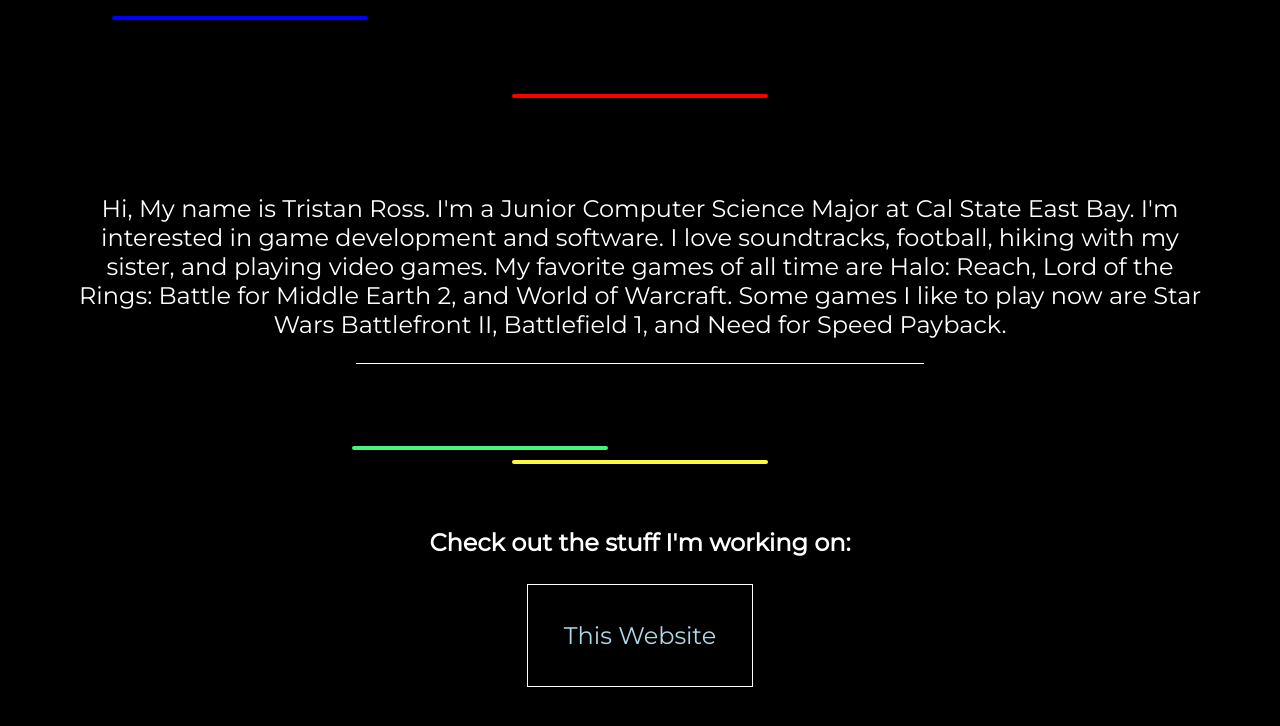
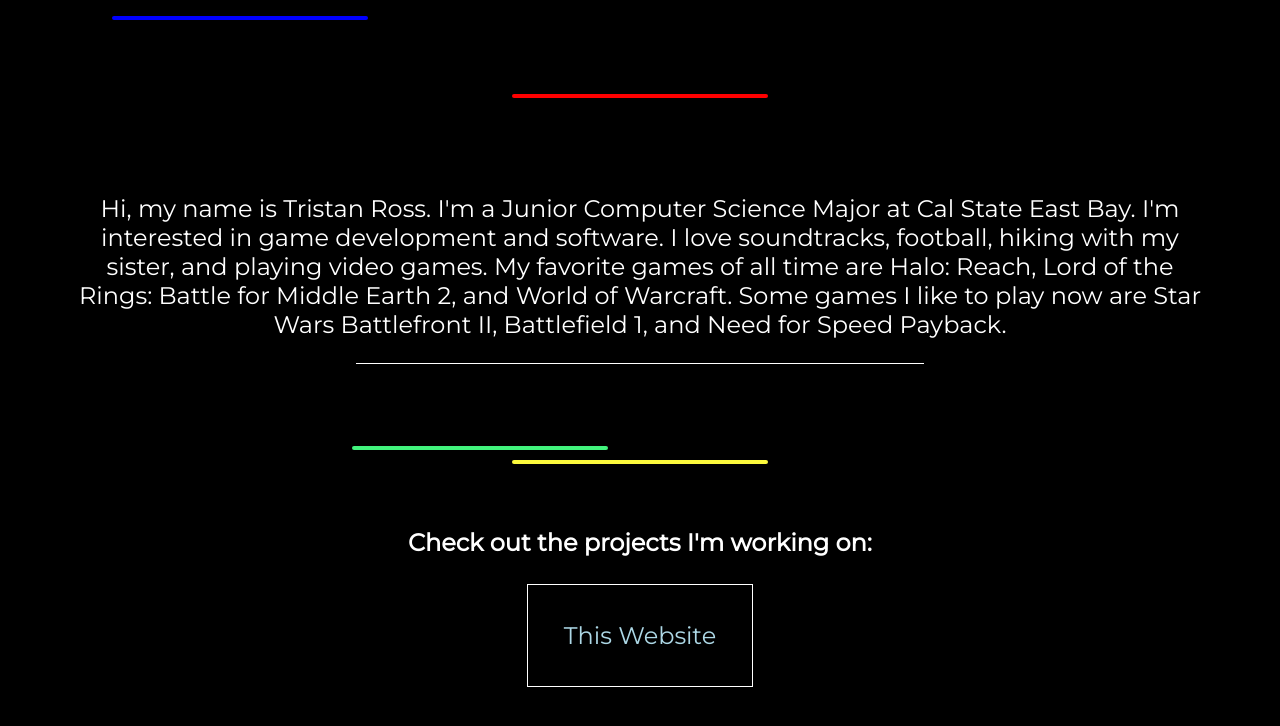
Before and after one commit to TristanRoss/OldPortfolio, a plain HTML site: page index.html in a window 1280 px wide. Shown: the part 162-888 px from the top of the page. Drawn offline with Linux system fonts and the light colour scheme.

Commit message:
Editing my text

```diff
--- a/index.html
+++ b/index.html
@@ -23,7 +23,7 @@
 
       <div class="totalAbout">
         <div class="aboutMe">
-          <p>Hi, My name is Tristan Ross. I'm a Junior Computer Science Major at Cal State East Bay. I'm interested in game development and software. I love soundtracks, football, hiking with my sister, and playing video games. My favorite games of all time are Halo: Reach, Lord of the Rings: Battle for Middle Earth 2, and World of Warcraft. Some games I like to play now are Star Wars Battlefront II, Battlefield 1, and Need for Speed Payback.</p>
+          <p>Hi, my name is Tristan Ross. I'm a Junior Computer Science Major at Cal State East Bay. I'm interested in game development and software. I love soundtracks, football, hiking with my sister, and playing video games. My favorite games of all time are Halo: Reach, Lord of the Rings: Battle for Middle Earth 2, and World of Warcraft. Some games I like to play now are Star Wars Battlefront II, Battlefield 1, and Need for Speed Payback.</p>
           <div class="aboutMeBorder"></div>
         </div>
       <div class="delayDiv">
@@ -31,7 +31,7 @@
       	<div class="animationLineFour"></div>
 			</div>
         <div class="links">
-          <h1 class="leftSide">Check out the stuff I'm working on:</h1>
+          <h1 class="leftSide">Check out the projects I'm working on:</h1>
 
           <ul>
             <li class="itemWrapper"><a href="https://github.com/TristanRoss/Portfolio"><span>This Website</span></a></li>
```
